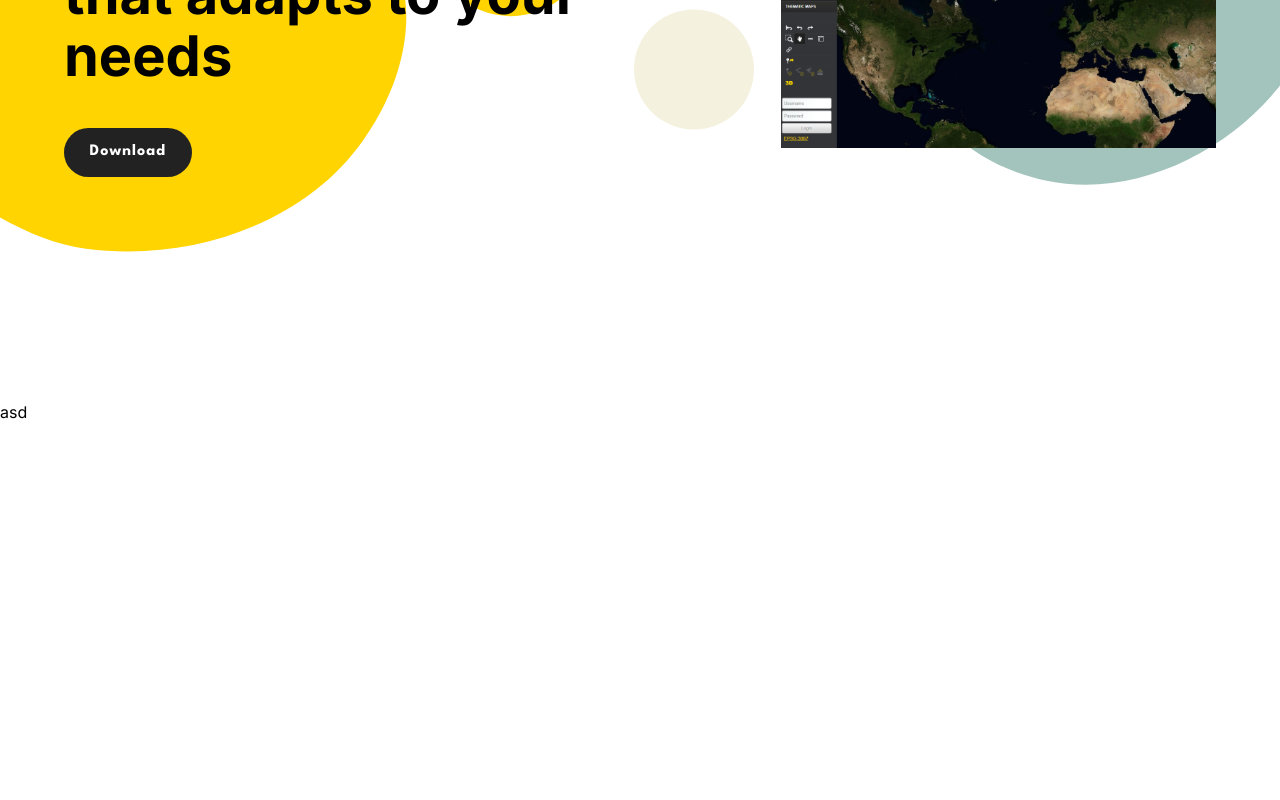
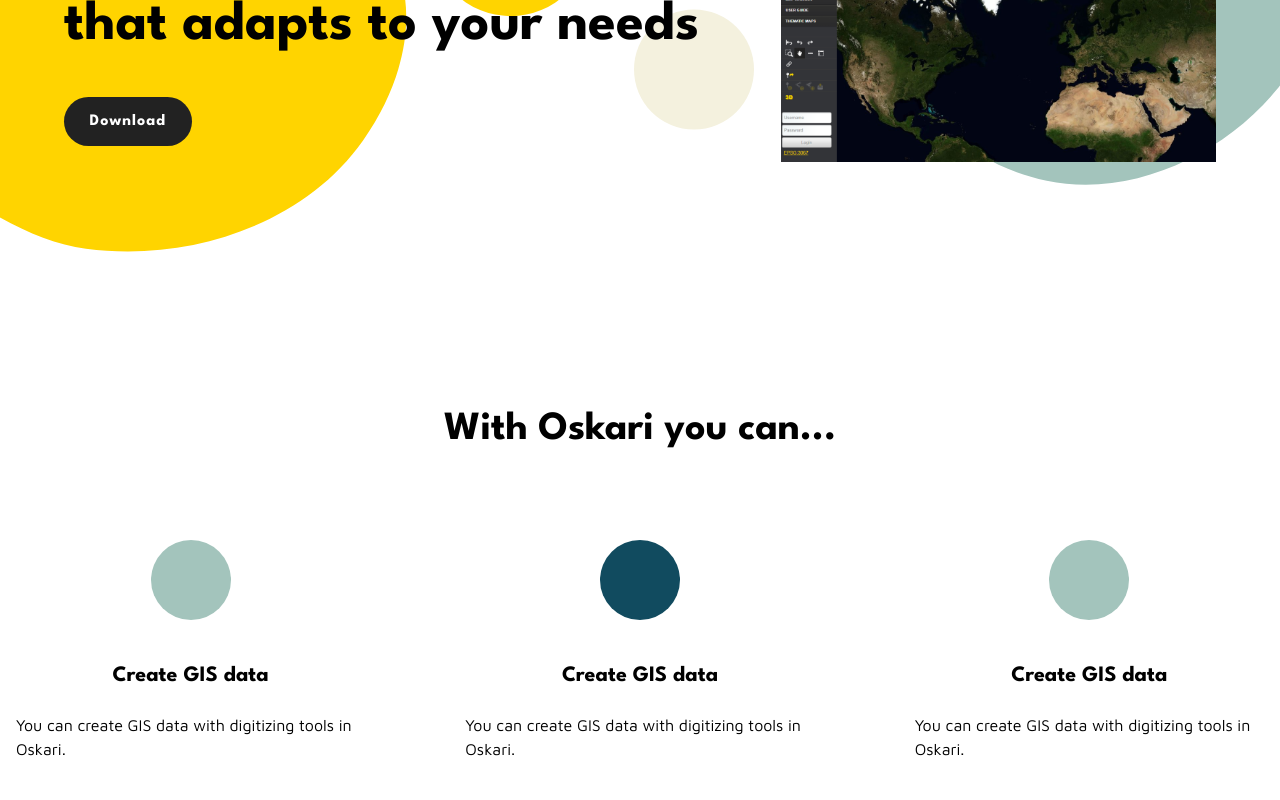
Before and after one commit to testomuli/Oskari-web-nextjs, a Next.js app: page / in a window 1280 px wide. Shown: the part 440-1240 px from the top of the page. Before the commit the page ends 864 px from the top, so only its background shows below. Built offline with nearby package versions, Linux system fonts and the light colour scheme.

Commit message:
feat: featuresList component

```diff
--- a/app/layout.tsx
+++ b/app/layout.tsx
@@ -17,7 +17,7 @@
 }) {
   return (
     <html lang='en'>
-      <body className={inter.className}>{children}</body>
+      <body>{children}</body>
     </html>
   )
 }
--- a/app/page.tsx
+++ b/app/page.tsx
@@ -1,12 +1,16 @@
+import FeaturesList from '@/components/Features/FeaturesList'
 import Hero from '@/components/Hero'
 import Navigation from '@/components/Navigation/Navigation'
+import featureItems from '@/utils/data/features.json'
 
 export default function Home() {
   return (
     <>
       <Navigation />
       <Hero />
-      <main>asd</main>
+      <main>
+        <FeaturesList data={featureItems} title='With Oskari you can...' />
+      </main>
     </>
   )
 }
--- /dev/null
+++ b/components/Features/FeaturesItem.tsx
@@ -0,0 +1,19 @@
+import Image from 'next/image'
+import styles from '@/styles/features.module.scss'
+import { FeaturesItemType } from '@/types/types'
+
+const FeaturesItem = ({ icon, title, description }: FeaturesItemType) => {
+  return (
+    <div className={styles.featuresItem}>
+      <div className={styles.featuresItem__icon}>
+        {icon && <Image src={icon} alt={title} width={80} height={80} />}
+      </div>
+      <div className={styles.featuresItem__content}>
+        <h3 className={styles.featuresItem__title}>{title}</h3>
+        <p className={styles.featuresItem__description}>{description}</p>
+      </div>
+    </div>
+  )
+}
+
+export default FeaturesItem
--- /dev/null
+++ b/components/Features/FeaturesList.tsx
@@ -0,0 +1,27 @@
+import { FeaturesItemType } from '@/types/types'
+import styles from '@/styles/features.module.scss'
+import FeaturesItem from './FeaturesItem'
+
+const FeaturesList = ({
+  data,
+  title,
+}: {
+  data: FeaturesItemType[]
+  title: string
+}) => {
+  return (
+    <div className={`${styles.featuresGrid} container--content`}>
+      {title && <h2 className={styles.featuresGrid__title}>{title}</h2>}
+      {data.map(({ title, icon, description }: FeaturesItemType) => (
+        <FeaturesItem
+          key={title}
+          icon={icon}
+          title={title}
+          description={description}
+        />
+      ))}
+    </div>
+  )
+}
+
+export default FeaturesList
--- a/components/Navigation/Navigation.tsx
+++ b/components/Navigation/Navigation.tsx
@@ -1,6 +1,4 @@
-import Link from 'next/link'
 import Image from 'next/image'
-import { NAVIGATION_ITEMS } from '@/utils/constants'
 import Button from '../Button'
 import Search from '../Search'
 import NavigationMenu from './NavigationMenu'
--- a/styles/_fonts.scss
+++ b/styles/_fonts.scss
@@ -1 +1,2 @@
 @import url('https://fonts.googleapis.com/css2?family=League+Spartan:wght@400;700&display=swap');
+@import url('https://fonts.googleapis.com/css2?family=League+Spartan:wght@400;700&family=Maven+Pro&display=swap');
--- a/styles/_layout.scss
+++ b/styles/_layout.scss
@@ -4,4 +4,12 @@
   margin-right: auto;
   padding-left: 1rem;
   padding-right: 1rem;
+
+  &--content {
+    max-width: var(--container-content-width);
+    margin-left: auto;
+    margin-right: auto;
+    padding-left: 1rem;
+    padding-right: 1rem;
+  }
 }
--- a/styles/_variables.scss
+++ b/styles/_variables.scss
@@ -13,9 +13,11 @@
 
   // FONTS
   --font-primary: 'League Spartan', sans-serif;
+  --font-secondary: 'Maven Pro', sans-serif;
 
   // LAYOUT
   --container-width: 1920px;
+  --container-content-width: 1340px;
 
   // BREAKPOINTS
   --breakpoint-sm: 576px;
--- /dev/null
+++ b/styles/features.module.scss
@@ -0,0 +1,43 @@
+.featuresGrid {
+  display: grid;
+  grid-template-columns: repeat(auto-fill, minmax(320px, 1fr));
+  gap: 5rem 6.25rem;
+
+  &__title {
+    grid-column: 1 / -1;
+    text-align: center;
+    font-size: 2.5rem;
+  }
+}
+
+.featuresItem {
+  display: flex;
+  flex-direction: column;
+  justify-content: center;
+  gap: 2.5rem;
+  text-align: center;
+
+  &__icon {
+    width: 80px;
+    height: 80px;
+    background-color: #a3c4bc;
+    border-radius: 50%;
+    margin: 0 auto;
+  }
+
+  &:nth-child(odd) {
+    .featuresItem__icon {
+      background-color: #114b5f;
+    }
+  }
+
+  &__title {
+    font-size: 1.375rem;
+    margin-bottom: 1.25rem;
+  }
+
+  &__description {
+    font-family: var(--font-secondary);
+    text-align: left;
+  }
+}
--- /dev/null
+++ b/utils/data/features.json
@@ -0,0 +1,26 @@
+[
+  {
+    "title": "Create GIS data",
+    "description": "You can create GIS data with digitizing tools in Oskari."
+  },
+  {
+    "title": "Create GIS data",
+    "description": "You can create GIS data with digitizing tools in Oskari."
+  },
+  {
+    "title": "Create GIS data",
+    "description": "You can create GIS data with digitizing tools in Oskari."
+  },
+  {
+    "title": "Create GIS data",
+    "description": "You can create GIS data with digitizing tools in Oskari."
+  },
+  {
+    "title": "Create GIS data",
+    "description": "You can create GIS data with digitizing tools in Oskari."
+  },
+  {
+    "title": "Create GIS data",
+    "description": "You can create GIS data with digitizing tools in Oskari."
+  }
+]
```
Also changed, not shown: types/types.ts (+8 -2 lines).
